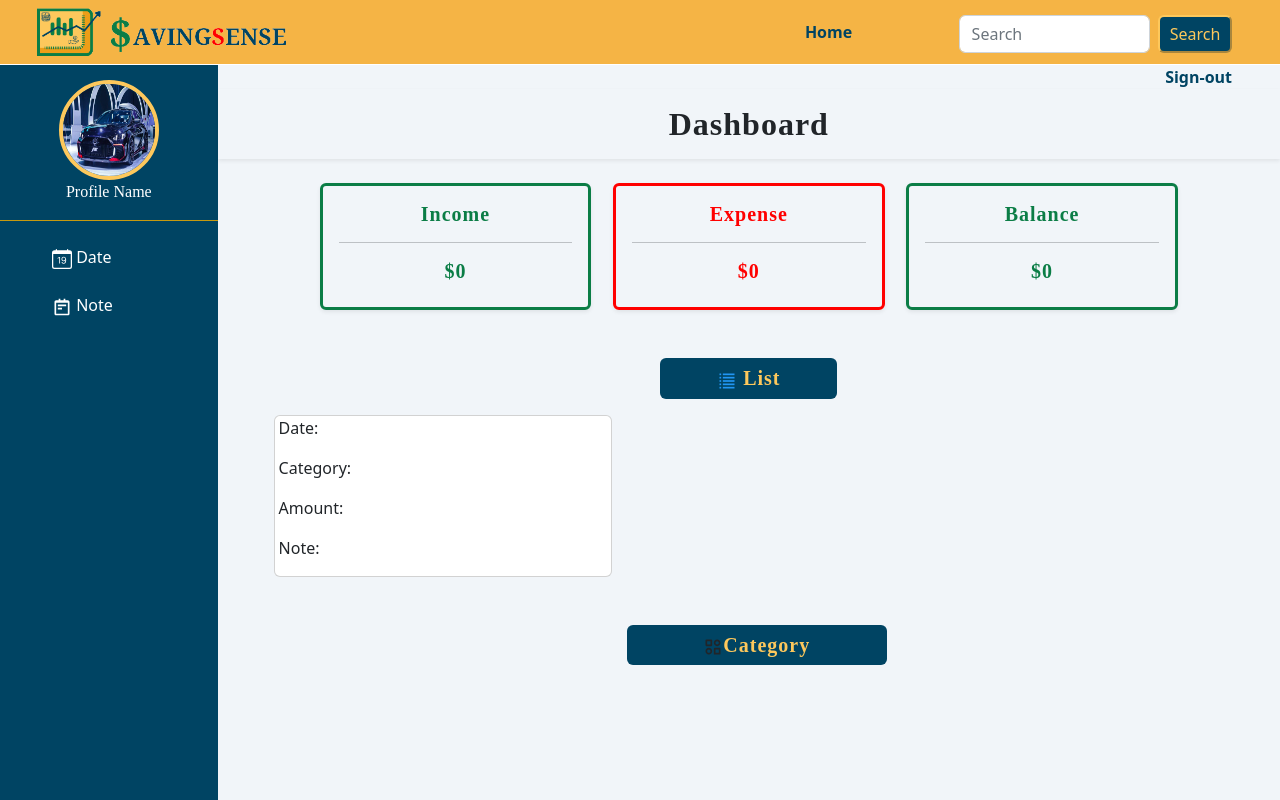
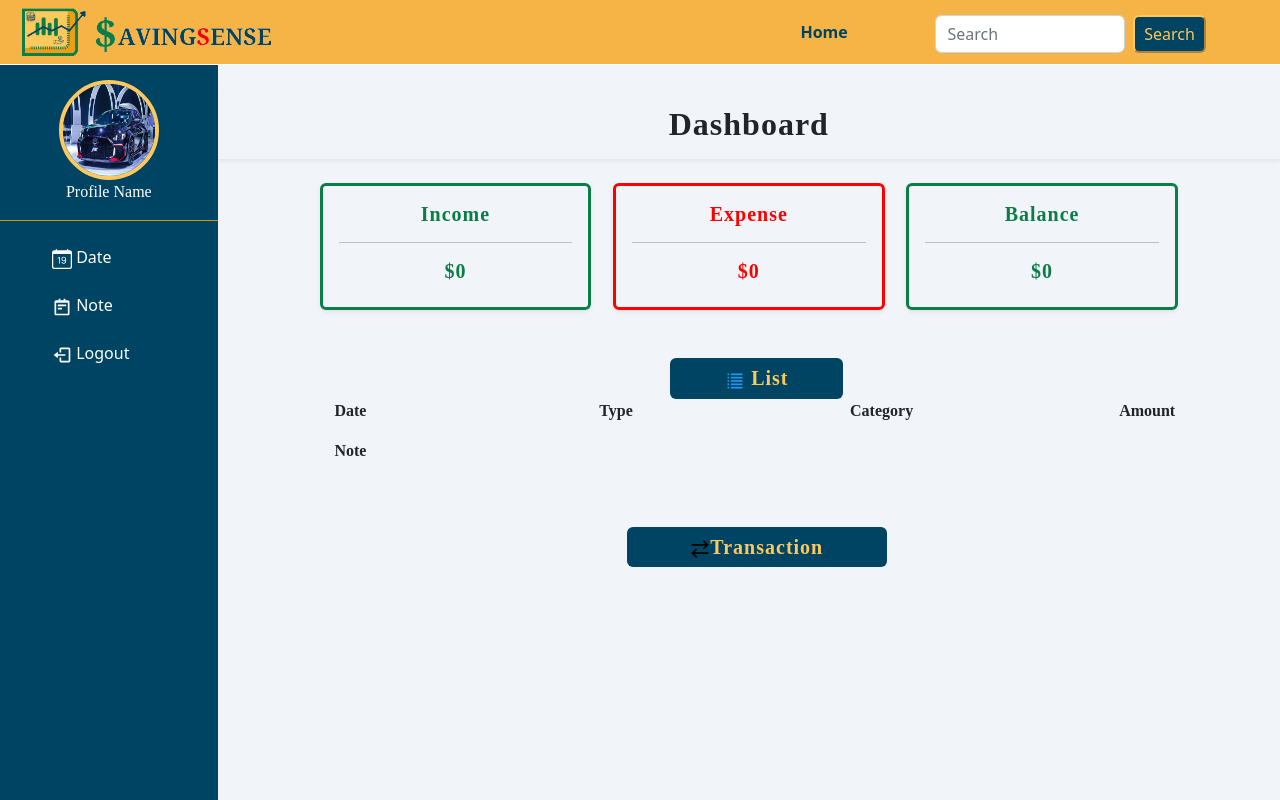
Before and after one commit to elainelynch/SavingSense, a React (Vite) app: page /dashboard in a window 1280 px wide. Shown: the top 800 px of the page. Built offline with nearby package versions, Linux system fonts and the light colour scheme.

Commit message:
dashboard: added content

```diff
--- a/package.json
+++ b/package.json
@@ -14,12 +14,14 @@
     "@popperjs/core": "^2.11.8",
     "@reduxjs/toolkit": "^1.9.5",
     "bootstrap": "5.2.3",
+    "formik": "^2.4.3",
     "react": "^18.2.0",
     "react-dom": "^18.2.0",
     "react-icons": "^4.10.1",
     "react-redux": "^8.1.2",
     "react-router-dom": "^6.14.2",
-    "redux": "^4.2.1"
+    "redux": "^4.2.1",
+    "yup": "^1.2.0"
   },
   "devDependencies": {
     "@types/react": "^18.2.14",
--- a/src/components/Dashboard.jsx
+++ b/src/components/Dashboard.jsx
@@ -14,12 +14,30 @@ import { IoIosAddCircleOutline } from "react-icons/io";
 import { AiTwotoneHome } from "react-icons/ai";
 import { BiCategoryAlt } from "react-icons/bi";
 import { GiWallet } from "react-icons/gi";
+import { BiLogOut } from "react-icons/bi";
+import { GrTransaction } from "react-icons/gr";
+import { useFormik } from "formik";
+import { Value } from "sass";
 
 
 
 
 
+function Dashboard() {
+  const formik = useFormik({
+    initialValues: {
+      date: '',
+      type: '',
+      category: '',
+      amount: '',
+      note: '',
+    },
 
+
+    onSubmit: (value) => {
+      console.log(value)
+    }
+  })
 
 
 
@@ -27,7 +45,7 @@ function Dashboard() {
   useEffect(() => {
     document.title = 'Dashboard'
   }, [])
-
+}
 
   return(
     <>
@@ -46,6 +64,8 @@ function Dashboard() {
           <ul className="row ul-margin ">
             <Link className="text-dec mt-2"><p className="side-bar"><span className="income-text"><BsCalendarDate size={20}/> Date</span></p></Link>
             <Link className="text-dec mt-2"><p className="side-bar"><span className="income-text"><BiNotepad size={20}/> Note</span></p></Link>
+            <Link className="text-dec mt-2" to="/"><p className="side-bar"><span className="income-text"><BiLogOut size={20}/> Logout</span></p></Link>
+
           </ul>
         </div>
         <div className="child2">
@@ -79,152 +99,135 @@ function Dashboard() {
                 <h5 className="text-center fw-bold i-e-b">$0</h5>
               </div>
             </div>
-            <div className="container list-new-t row mt-5">
-              <div className="card-list-s col-3 col-md-2 mx-1 rounded">
+          </div>
+          <div className="container list-center ms-2 row mt-5">
+            <div className="card-list-s text-center col-4 col-md-2 rounded">
               <h5 className="list text-center mt-2 rounded"><FcList size={20}/> <span className="list-text fw-bold fs-5">List</span></h5>
             </div>
           </div>
-            <div className="text-start mt-3">
-              <div className="ms-5">
-                <div className="card col-10 col-md-4 col-sm-4 ms-2">
-                  <p className="ms-1">Date:</p>
-                  <p className="ms-1">Category:</p>
-                  <p className="ms-1">Amount:</p>
-                  <p className="ms-1">Note:</p>
+
+          <div className="container">
+            <div className="row text-center">
+              <div className="col-3">
+                <p className="fw-bold">Date</p>
               </div>
+              <div className="col-3">
+                <p className="fw-bold">Type</p>
+              </div>
+              <div className="col-3">
+                <p className="fw-bold">Category</p>
+              </div>
+              <div className="col-3">
+                <p className="fw-bold">Amount</p>
+              </div>
+              <div className="col-3">
+                <p className="fw-bold">Note</p>
+              </div>
+
+
+            </div>
+          </div>
+
+          <div className="container transaction-center row ms-2  mt-5">
+            <div className="card-new-trans col-10 col-md-3 rounded">
+              <h5 className="list text-center mt-2" data-bs-toggle="collapse" href="#multiCollapseExample2" role="button" aria-expanded="false" aria-controls="multiCollapseExample2"><GrTransaction size={20}/><span className="list-text fw-bold fs-5">Transaction</span></h5>
             </div>
           </div>
           <div className="container-fluid">
             <div className="col-12 col-md-12">
-                <div className="container list-new-t row ms-2 mt-5">
-                  <div className="card-new-trans col-10 col-md-3 mx-1 rounded">
-                    <h5 className="list text-center mt-2" data-bs-toggle="collapse" href="#multiCollapseExample2" role="button" aria-expanded="false" aria-controls="multiCollapseExample2"><BiCategoryAlt size={20}/><span className="list-text fw-bold fs-5">Category</span></h5>
-                  </div>
-                </div>
               <div className=" collapse multi-collapse ms-2" id="multiCollapseExample2">
                 <div className="bg-center">
                   <div className=" transaction-form col-11 col-md-10  bg-form mt-5">
                     <div className="col-11 col-md-11 col-sm-8 mt-4" >
-                        <form  className="w-100" width="100px">
+                    <form onSubmit={formik.handleSubmit} className="w-100" width="100px">
                         <fieldset>
                           <div className="input-group mb-3" width="100px">
-                              <span className="input-group-text" id="inputGroup-sizing-default"><BsCalendarDate size={20}/> <span className="l1">Date</span></span>
-                              <input type="text" className="form-control" aria-label="Sizing example input" aria-describedby="inputGroup-sizing-default"/>
+                            <span className="input-group-text" id="date"><BsCalendarDate size={20}/>
+                            <span className="l1">Date</span></span>
+                            <input type="text" className="form-control"
+                            aria-label="Sizing example input"
+                            aria-describedby="date"
+                            id="date"
+                            value={formik.values.date}
+                            onChange={formik.handleChange}/>
                           </div>
                           <div className="input-group mb-3">
-                              <label className="input-group-text" htmlFor="inputGroupSelect01"><span className="incometext"><GiExpense size={20}/> <span className="l1">Type of Transaction</span></span></label>
-                              <select className="form-select" id="inputGroupSelect01">
+                            <label className="input-group-text" htmlFor="type"><span className="incometext">
+                              <GiExpense size={20}/> <span className="l1">Type of Transaction</span></span></label>
+                            <select className="form-select"
+                            id="type"
+                            value={formik.values.type}
+                            onChange={formik.handleChange} >
                               <option  defaultValue>Type...</option>
                               <option defaultValue="1" className="color-income">Income</option>
                               <option defaultValue="2" className="color-expense-T">Expense</option>
                             </select>
                           </div>
                           <div className="input-group mb-3">
-                              <label className="input-group-text" htmlFor="inputGroupSelect01"><span className="incometext"><BiCategoryAlt size={20}/> <span className="l1">Category</span></span></label>
-                              <select className="form-select" id="inputGroupSelect01">
+                            <label className="input-group-text" htmlFor="category"><span className="incometext">
+                              <BiCategoryAlt size={20}/> <span className="l1">Category</span></span></label>
+                            <select className="form-select"
+                            id="category"
+                            value={formik.values.category}
+                            onChange={formik.handleChange}>
                               <option  defaultValue>Choose...</option>
-                                <option defaultValue="1" className="color-income">Income</option>
-                                <option defaultValue="2" className="color-expense">Food and Drink</option>
-                                <option defaultValue="3" className="color-expense">Water Bill</option>
-                                <option defaultValue="4" className="color-expense">Electric Bill</option>
-                                <option defaultValue="5" className="color-expense">Rent</option>
-                                <option defaultValue="6" className="color-expense">Transportation</option>
-                                <option defaultValue="7" className="color-expense">Study</option>
-                                <option defaultValue="8" className="color-expense">Beauty</option>
-                                <option defaultValue="9" className="color-expense">Health</option>
-                                <option defaultValue="10" className="color-expense">Entertainment</option>
-                                <option defaultValue="11" className="color-expense">Debt Payments</option>
-                                <option defaultValue="12" className="color-expense">Personal Care</option>
-                                <option defaultValue="13" className="color-expense">Gifts and Donations</option>
-                                <option defaultValue="14" className="color-expense">Insurance</option>
-                                <option defaultValue="15" className="color-expense">Miscellaneous</option>
-                                <option defaultValue="16" className="color-expense">Utilities</option>
-                                <option defaultValue="17" className="color-expense">Pets</option>
-                                <option defaultValue="18" className="color-expense">Subscriptions</option>
-                                <option defaultValue="19" className="color-expense">Home Improvement</option>
-                                <option defaultValue="20" className="color-expense">Vacation and Travel</option>
-                                <option defaultValue="21" className="color-expense">Clothing</option>
-                                <option defaultValue="21" className="color-expense">Electronics and Gadgets</option>
-
+                              <option defaultValue="1" className="color-income">Salary</option>
+                              <option defaultValue="2" className="color-income">Business</option>
+                              <option defaultValue="3" className="color-income">Allowance</option>
+                              <option defaultValue="4" className="color-income">Pension</option>
+                              <option defaultValue="5" className="color-income">Savings</option>
+                              <option defaultValue="6" className="color-expense">Food and Drink</option>
+                              <option defaultValue="7" className="color-expense">Water Bill</option>
+                              <option defaultValue="8" className="color-expense">Electric Bill</option>
+                              <option defaultValue="9" className="color-expense">Rent</option>
+                              <option defaultValue="10" className="color-expense">Transportation</option>
+                              <option defaultValue="11" className="color-expense">Study</option>
+                              <option defaultValue="12" className="color-expense">Beauty</option>
+                              <option defaultValue="13" className="color-expense">Health</option>
+                              <option defaultValue="14" className="color-expense">Entertainment</option>
+                              <option defaultValue="15" className="color-expense">Debt Payments</option>
+                              <option defaultValue="16" className="color-expense">Personal Care</option>
+                              <option defaultValue="17" className="color-expense">Gifts and Donations</option>
+                              <option defaultValue="18" className="color-expense">Insurance</option>
+                              <option defaultValue="19" className="color-expense">Miscellaneous</option>
+                              <option defaultValue="20" className="color-expense">Utilities</option>
+                              <option defaultValue="21" className="color-expense">Pets</option>
+                              <option defaultValue="22" className="color-expense">Subscriptions</option>
+                              <option defaultValue="23" className="color-expense">Home Improvement</option>
+                              <option defaultValue="24" className="color-expense">Vacation and Travel</option>
+                              <option defaultValue="25" className="color-expense">Clothing</option>
+                              <option defaultValue="26" className="color-expense">Electronics and Gadgets</option>
                             </select>
                           </div>
                           <div className="input-group mb-3">
-                              <span className="input-group-text" id="inputGroup-sizing-default"><span className="incometext"><GiWallet size={20}/> <span className="l1">Amount</span></span></span>
-                              <input type="text" className="form-control" aria-label="Sizing example input" aria-describedby="inputGroup-sizing-default"/>
+                            <span className="input-group-text" id="amount"><span className="incometext">
+                              <GiWallet size={20}/> <span className="l1">Amount</span></span></span>
+                            <input type="text" className="form-control" aria-label="Sizing example input"
+                            aria-describedby="amount"
+                            id="amount"
+                            value={formik.values.amount}
+                            onChange={formik.handleChange}/>
                           </div>
                           <div className="mb-3">
-                              <span htmlFor="exampleFormControlTextarea1" className="form-label"><span className="incometext"><BiNotepad size={20}/> <span className="l1 note-text-color">Note</span></span></span>
-                              <textarea className="form-control" id="exampleFormControlTextarea1" rows="3"></textarea>
+                            <span htmlFor="note" className="form-label"><span className="incometext">
+                              <BiNotepad size={20}/> <span className="l1 note-text-color">Note</span></span></span>
+                            <textarea className="form-control" rows="3"
+                              id="note"
+                              value={formik.values.note}
+                              onChange={formik.handleChange}
+                              ></textarea>
                           </div>
                           <div className="col-12 save mb-4">
-                              <button type="submit" className="col-3 save1 new-trans text-center rounded mt-4"><span className="list-text fw-bold fs-5 p-1">Save</span></button>
+                            <button type="submit" className="col-3 save1 new-trans text-center rounded mt-4">
+                              <span className="list-text fw-bold fs-5 p-1">Save</span></button>
                           </div>
                         </fieldset>
                       </form>
                     </div>
                   </div>
                 </div>
-
               </div>
             </div>
-
-            </div>
-
-            {/* <form>
-              <fieldset>
-                <div className="input-group mb-3">
-                  <span className="input-group-text" id="inputGroup-sizing-default"><BsCalendarDate size={20}/> <span className="l1">Date</span></span>
-                  <input type="text" className="form-control" aria-label="Sizing example input" aria-describedby="inputGroup-sizing-default"/>
-                </div>
-                <div className="input-group mb-3">
-                  <label className="input-group-text" htmlFor="inputGroupSelect01"><span className="incometext"><GiExpense size={20}/> <span className="l1">Expense Category</span></span></label>
-                  <select className="form-select" id="inputGroupSelect01">
-                    <option defaultValue>Choose...</option>
-                    <option defaultValue="1">One</option>
-                    <option defaultValue="2">Two</option>
-                    <option defaultValue="3">Three</option>
-                  </select>
-                </div>
-                <div className="input-group mb-3">
-                  <span className="input-group-text" id="inputGroup-sizing-default"><span className="incometext"><GiExpense size={20}/> <span className="l1">Amount</span></span></span>
-                  <input type="text" className="form-control" aria-label="Sizing example input" aria-describedby="inputGroup-sizing-default"/>
-                </div>
-                <div className="mb-3">
-                  <span htmlFor="exampleFormControlTextarea1" className="form-label"><span className="incometext"><BiNotepad size={20}/> <span className="l1">Note</span></span></span>
-                  <textarea className="form-control" id="exampleFormControlTextarea1" rows="3"></textarea>
-                </div>
-                  <div className="mb-3">
-                    <label htmlFor="Select" className="form-label">Disabled select menu</label>
-                    <select id="Select" className="form-select">
-                      <option>Disabled select</option>
-                    </select>
-                  </div>
-                  <div className="mb-3">
-                    <div className="form-check">
-                      <input className="form-check-input" type="checkbox" id="FieldsetCheck"/>
-                      <label className="form-check-label" htmlFor="FieldsetCheck">
-                        Can't check this
-                      </label>
-                    </div>
-                  </div>
-                <button type="submit" className="btn btn-primary">Submit</button>
-              </fieldset>
-            </form> */}
-
-            {/* <p className=" col-6 col-md-3 mx-1 rounded row mt-5">
-              <a className="btn list" data-bs-toggle="collapse" href="#multiCollapseExample1" role="button" aria-expanded="false" aria-controls="multiCollapseExample1"><IoIosAddCircleOutline size={20} /><span className="list-text fw-bold">  New Transaction</span></a>
-            </p>
-            <div className="">
-              <div className="card-new-trans1 col-12 col-md-3 mx-1 rounded">
-                <div className="collapse multi-collapse" id="multiCollapseExample1">
-                  <Link className="text-dec mt-2"><p className="sidebar"><span className="incometext"><AiTwotoneHome size={20}/> <span className="l1">Home</span></span></p></Link>
-                  <Link className="text-dec mt-2"><p className="sidebar"><span className="incometext"><TbMoneybag size={20}/> <span className="l1">Income Category</span></span></p></Link>
-                  <Link className="text-dec mt-2"><p className="sidebar"><span className="incometext"><GiExpense size={20}/> <span className="l1">Expense Category</span></span></p></Link>
-                  <Link className="text-dec mt-2"><p className="sidebar"><span className="incometext"><BsCalendarDate size={20}/> <span className="l1">Date</span></span></p></Link>
-                  <Link className="text-dec mt-2"><p className="sidebar"><span className="incometext"><BiNotepad size={20}/> <span className="l1">Note</span></span></p></Link>
-                </div>
-              </div>
-            </div> */}
           </div>
         </div>
       </div>
--- a/src/components/Navbar.jsx
+++ b/src/components/Navbar.jsx
@@ -7,6 +7,7 @@ import { BsCalendarDate } from "react-icons/bs";
 import { BiNotepad } from "react-icons/bi";
 import { TbMoneybag } from "react-icons/tb";
 import { AiTwotoneHome } from "react-icons/ai";
+import { BiLogOut } from "react-icons/bi";
 
 
 
@@ -15,13 +16,13 @@ function Navbar() {
     <>
       <nav className="navbar navbar-expand-lg bg-body-tertiary">
         <div className="container-fluid d-flex">
-          <div>
+          <div className="logo-margin">
            <img src={savingsense} alt="Savingsense logo"  width="250" className="savingsense-logo"/>
           </div>
           <button className="navbar-toggler" type="button" data-bs-toggle="collapse" data-bs-target="#navbarToggler" aria-controls="navbarToggler" aria-expanded="false" aria-label="Toggle navigation">
             <span className="navbar-toggler-icon"></span>
           </button>
-          <div className="collapse navbar-collapse me-3" id="navbarToggler">
+          <div className="collapse navbar-collapse" id="navbarToggler">
             <ul className=" navbar-nav d-flex justify-content-center me-auto mb-2 mb-lg-0">
               <li className="nav-item nav-dash mey-2">
                 <Link className="nav-link active nav-home" aria-current="page" to="/dashboard"><span className="nav-home-text fw-bold">Home</span></Link>
@@ -31,6 +32,8 @@ function Navbar() {
                   <Link className="text-dec mt-2"><p className="side-bar"><span className="income-text"><GiExpense size={20}/> <span className="home-text1">Expense Category</span></span></p></Link> */}
                   <Link className="text-dec mt-2"><p className="side-bar"><span className="income-text"><BsCalendarDate size={20}/> <span className="home-text1">Date</span></span></p></Link>
                   <Link className="text-dec mt-2"><p className="side-bar"><span className="income-text"><BiNotepad size={20}/> <span className="home-text1">Note</span></span></p></Link>
+                  <Link className="text-dec mt-2" to="/"><p className="side-bar"><span className="income-text"><BiLogOut size={20}/> <span className="home-text1">Logout</span></span></p></Link>
+
                 </div>
               </li>
             </ul>
--- a/src/style/dashboard.scss
+++ b/src/style/dashboard.scss
@@ -398,7 +398,12 @@ ul {
   color: var(--primary-200)
  }
 
- .list-new-t{
+ .list-center{
+  display: flex;
+  justify-content: center;
+ }
+
+ .transaction-center{
   display: flex;
   justify-content: center;
  }
@@ -558,6 +563,10 @@ ul {
     display: contents;
   }
 
+  .sign-out-color{
+    visibility: hidden;
+  }
+
 
 
 }
@@ -571,6 +580,10 @@ ul {
    .Profile-name1{
     display: none;
    }
+
+   .sign-out-color{
+    visibility: hidden;
+  }
 
 
 
@@ -627,6 +640,10 @@ ul {
     margin-left: -40%;
   }
 
+  .sign-out-color{
+    visibility: hidden;
+  }
+
 
 
 }
--- a/src/style/navbar.scss
+++ b/src/style/navbar.scss
@@ -261,6 +261,10 @@ ul {
 
 /*start navbar*/
 
+.navbar-expand-lg{
+  width: 98%;
+}
+
 
 .btn-search-color{
   background: var(--primary-600);
@@ -273,6 +277,11 @@ ul {
 .nav-home-text:hover{
   color: var(--primary-300)
  }
+
+ .logo-margin img{
+  margin-left: 10px;
+}
+
 
 
 @media only screen and (max-width: 450px) {
```
Also changed, not shown: 1 other file (tests, documents, lock files or other folders). Lines whose indentation alone changed are shown as unchanged.
